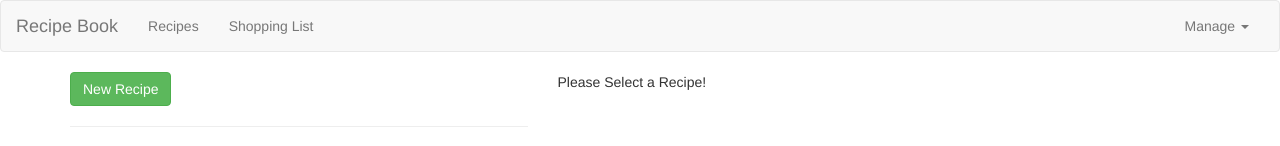
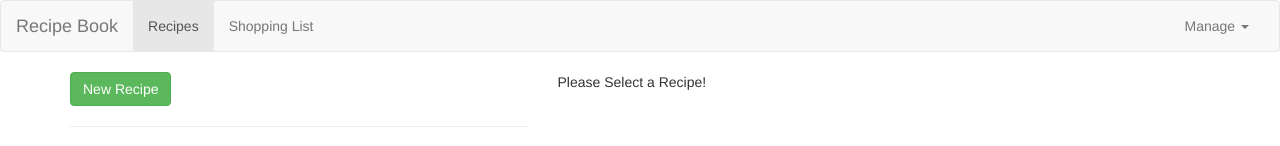
Before and after one commit to joevalook/recipeCourseProject, an Angular app: page /recipes in a window 1280 px wide. Shown: the top 146 px of the page. Built offline with nearby package versions, Linux system fonts and the light colour scheme.

Commit message:
marking active routes

```diff
--- a/src/app/header/header.component.html
+++ b/src/app/header/header.component.html
@@ -8,8 +8,8 @@
     </div>
     <div class="navbar-collapse" [class.collapse]="collapsed" (window:resize)="collapsed = true">
       <ul class="nav navbar-nav">
-        <li><a routerLink="/recipes">Recipes</a></li>
-        <li><a routerLink="/shopping-list"> Shopping List</a></li>
+        <li routerLinkActive="active"><a routerLink="/recipes">Recipes</a></li>
+        <li routerLinkActive="active"><a routerLink="/shopping-list"> Shopping List</a></li>
       </ul>
       <ul class="nav navbar-nav navbar-right">
         <li class="dropdown" appDropdown>
```
